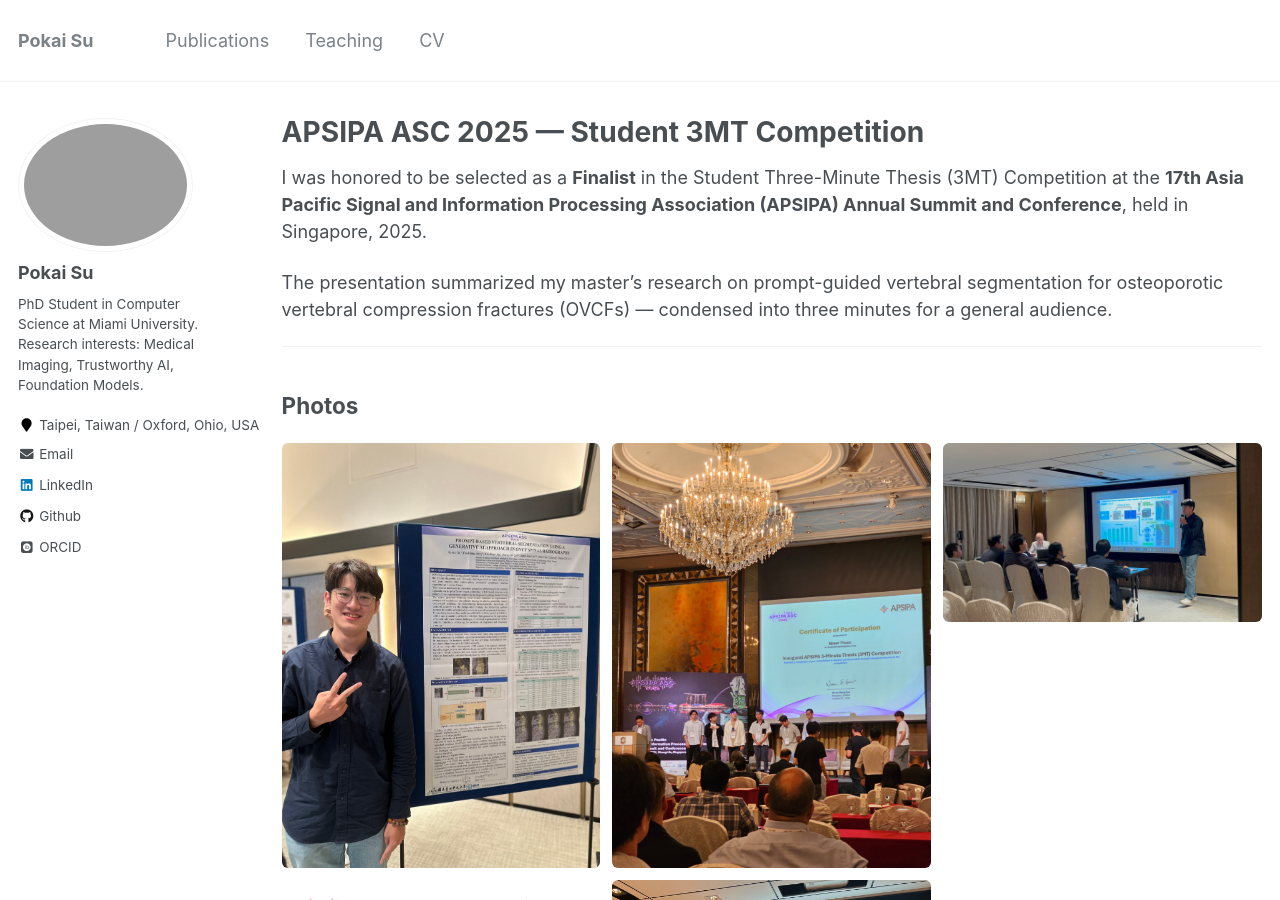
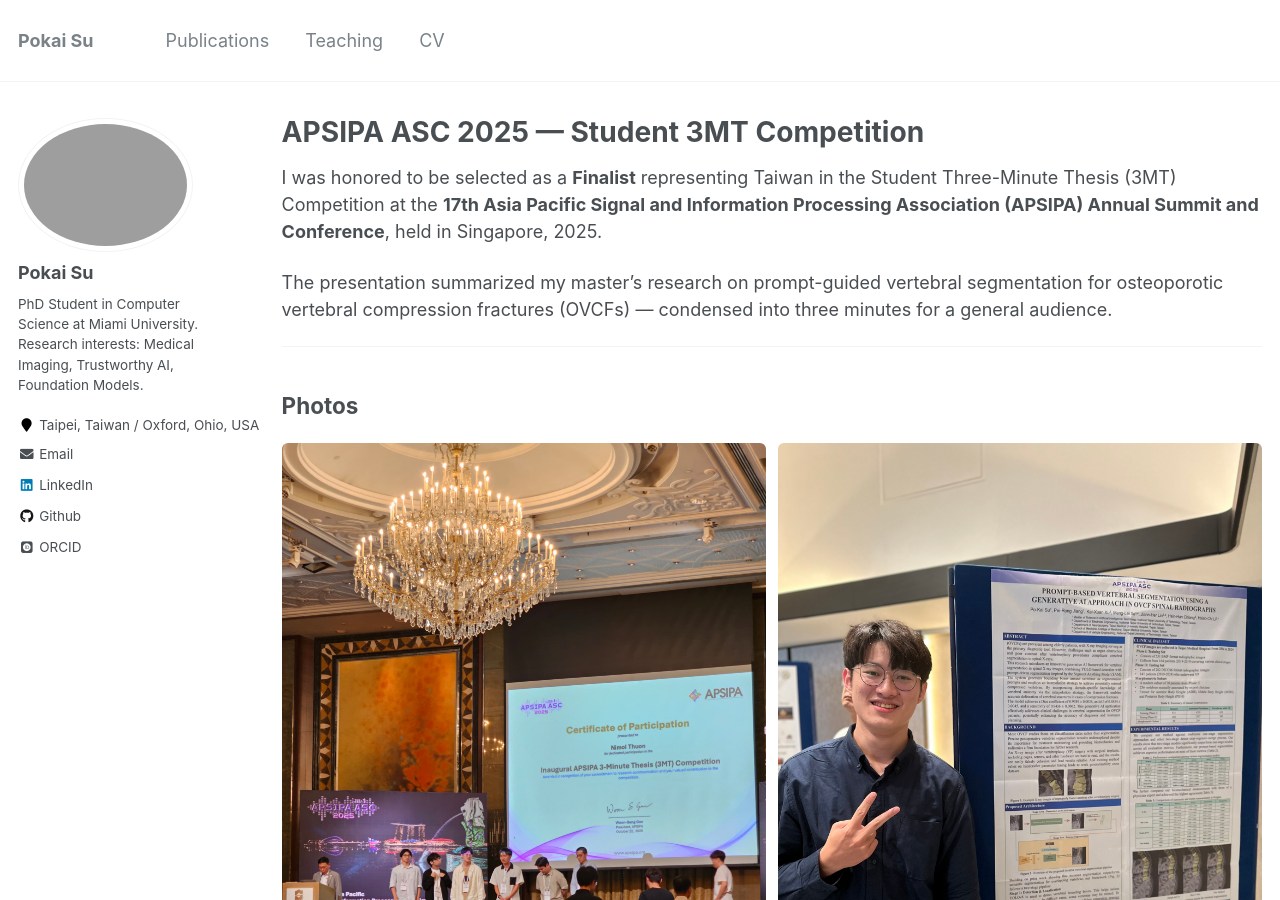
Before and after one commit to winston98321/winston98321.github.io, a Jekyll site: the page built from _pages/apsipa-3mt.md, in a window 1280 px wide and 900 px high. Built offline with Jekyll 4.4.1, drawn with Linux system fonts in a browser that asks for light colours; some web fonts are replaced.

Commit message:
Update apsipa-3mt.md

```diff
--- a/_pages/apsipa-3mt.md
+++ b/_pages/apsipa-3mt.md
@@ -7,7 +7,7 @@ author_profile: true
 
 {% include base_path %}
 
-I was honored to be selected as a **Finalist** in the Student Three-Minute Thesis (3MT) Competition at the **17th Asia Pacific Signal and Information Processing Association (APSIPA) Annual Summit and Conference**, held in Singapore, 2025.
+I was honored to be selected as a **Finalist** representing Taiwan in the Student Three-Minute Thesis (3MT) Competition at the **17th Asia Pacific Signal and Information Processing Association (APSIPA) Annual Summit and Conference**, held in Singapore, 2025.
 
 The presentation summarized my master's research on prompt-guided vertebral segmentation for osteoporotic vertebral compression fractures (OVCFs) — condensed into three minutes for a general audience.
 
@@ -15,12 +15,17 @@ The presentation summarized my master's research on prompt-guided vertebral segm
 
 ## Photos
 
-<div style="display: grid; grid-template-columns: repeat(auto-fill, minmax(280px, 1fr)); gap: 12px; margin: 24px 0;">
-  <img src="/images/APSIPA/IMG_5699.JPEG" alt="APSIPA 3MT 2025" style="width:100%; border-radius:6px; object-fit:cover;">
-  <img src="/images/APSIPA/55a92e6c-d136-4fde-9f4f-b9e408a46853.JPEG" alt="APSIPA 3MT 2025" style="width:100%; border-radius:6px; object-fit:cover;">
-  <img src="/images/APSIPA/IMG_5701.JPEG" alt="APSIPA 3MT 2025" style="width:100%; border-radius:6px; object-fit:cover;">
-  <img src="/images/APSIPA/IMG_5706.JPEG" alt="APSIPA 3MT 2025" style="width:100%; border-radius:6px; object-fit:cover;">
-  <img src="/images/APSIPA/IMG_5700.JPEG" alt="APSIPA 3MT 2025" style="width:100%; border-radius:6px; object-fit:cover;">
+<!-- 直式照片：2 欄 -->
+<div style="display: grid; grid-template-columns: 1fr 1fr; gap: 12px; margin: 24px 0 12px 0;">
+  <img src="/images/APSIPA/55a92e6c-d136-4fde-9f4f-b9e408a46853.JPEG" alt="APSIPA 3MT 2025" style="width:100%; border-radius:6px; object-fit:cover; aspect-ratio:3/4;">
+  <img src="/images/APSIPA/IMG_5699.JPEG" alt="APSIPA 3MT 2025" style="width:100%; border-radius:6px; object-fit:cover; aspect-ratio:3/4;">
+</div>
+
+<!-- 橫式照片：3 欄 -->
+<div style="display: grid; grid-template-columns: 1fr 1fr 1fr; gap: 12px; margin: 0 0 24px 0;">
+  <img src="/images/APSIPA/IMG_5700.JPEG" alt="APSIPA 3MT 2025" style="width:100%; border-radius:6px; object-fit:cover; aspect-ratio:4/3;">
+  <img src="/images/APSIPA/IMG_5701.JPEG" alt="APSIPA 3MT 2025" style="width:100%; border-radius:6px; object-fit:cover; aspect-ratio:4/3;">
+  <img src="/images/APSIPA/IMG_5706.JPEG" alt="APSIPA 3MT 2025" style="width:100%; border-radius:6px; object-fit:cover; aspect-ratio:4/3;">
 </div>
 
 ---
```
